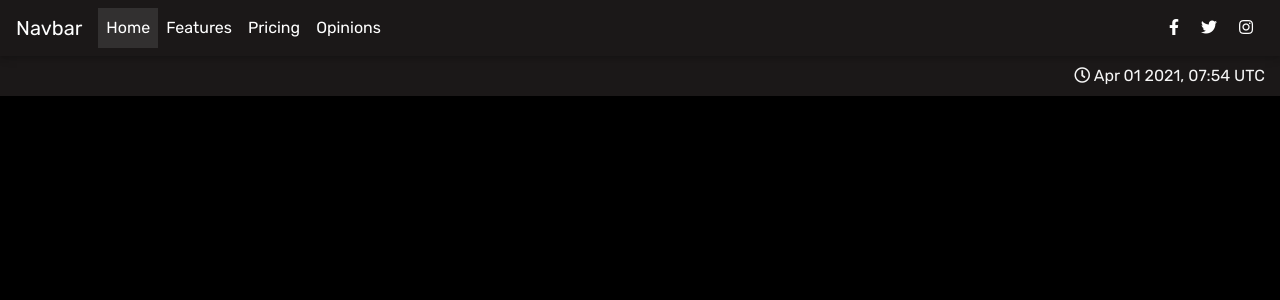
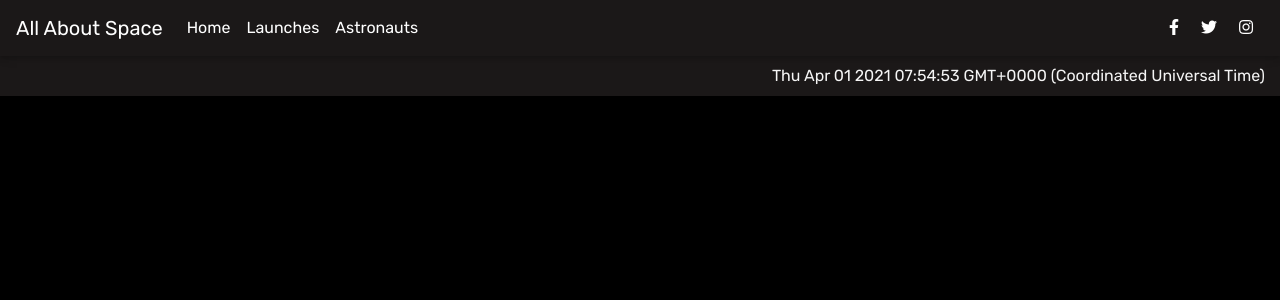
Before and after one commit to raghuworld-git/all-about-earth-space, a React (Create React App) app: page /astronauts/ in a window 1280 px wide. Shown: the top 300 px of the page. Built offline with nearby package versions, Linux system fonts and the light colour scheme.

Commit message:
Added few header navigation and loader

```diff
--- a/src/components/landingPage/index.jsx
+++ b/src/components/landingPage/index.jsx
@@ -7,6 +7,7 @@ import UpcomingLaunches from "./upcomingLaunches";
 
 import { getTopFiveUpcmomingLaunches } from '../../api/launchAPI';
 import { getFormattedTop5UpcomingList } from '../../utils/launchUtil';
+import Loader from "../status/Loader";
 
 
 const LandingPage = () => {
@@ -14,7 +15,7 @@ const LandingPage = () => {
   const { status, data } = useQuery('getTopFiveUpcmomingLaunches', getTopFiveUpcmomingLaunches);
 
   if (status === 'loading') {
-    return 'Loading...'
+    return <Loader />
   }
   if (status === 'error') {
     return 'An Error occured.. please try later'
--- a/src/components/landingPage/nextLaunch/index.jsx
+++ b/src/components/landingPage/nextLaunch/index.jsx
@@ -27,7 +27,7 @@ const Index = ({ launchInfo }) => {
       />
       <MDBMask
         className="d-flex flex-column align-items-center justify-content-center"
-        overlay="black-slight"
+        overlay="black-light"
       >
         <MDBTypography tag="h5" variant="h5-responsive">
           <MDBBadge color={statusFullColor}>{statusFull}</MDBBadge>
--- a/src/components/navigation/index.jsx
+++ b/src/components/navigation/index.jsx
@@ -22,22 +22,19 @@ const HeaderNav = () => {
       <header>
         <MDBNavbar className='headerDarkColor' dark expand="md">
           <MDBNavbarBrand href="/">
-            <strong>Navbar</strong>
+            <strong>All About Space</strong>
           </MDBNavbarBrand>
           <MDBNavbarToggler onClick={onClick} />
           <MDBCollapse isOpen={collapse} navbar>
             <MDBNavbarNav left>
-              <MDBNavItem active>
-                <MDBNavLink to="#">Home</MDBNavLink>
+              <MDBNavItem>
+                <MDBNavLink to="/">Home</MDBNavLink>
               </MDBNavItem>
               <MDBNavItem>
-                <MDBNavLink to="#">Features</MDBNavLink>
+                <MDBNavLink to="/launches/upcoming">Launches</MDBNavLink>
               </MDBNavItem>
               <MDBNavItem>
-                <MDBNavLink to="#">Pricing</MDBNavLink>
-              </MDBNavItem>
-              <MDBNavItem>
-                <MDBNavLink to="#">Opinions</MDBNavLink>
+                <MDBNavLink to="/astronauts/">Astronauts</MDBNavLink>
               </MDBNavItem>
             </MDBNavbarNav>
             <MDBNavbarNav right>
--- a/src/components/specialInfo/CurrentBrowserTime.jsx
+++ b/src/components/specialInfo/CurrentBrowserTime.jsx
@@ -1,18 +1,17 @@
 import React, { useEffect, useState } from "react";
-import { getCurrentBrowserTime } from "../../utils/dateUtil";
 
 const CurrentBrowserTime = () => {
   const interval = 1000;
-  const [currentTime, setCurrentTime] = useState(getCurrentBrowserTime());
+  const [currentTime, setCurrentTime] = useState(new Date());
 
   useEffect(() => {
     const timer = setTimeout(() => {
-      setCurrentTime(getCurrentBrowserTime());
+      setCurrentTime(new Date());
     }, interval);
     return () => clearTimeout(timer);
   });
 
-  return <> {currentTime.month} {currentTime.day} {currentTime.year}, {currentTime.hour}:{currentTime.minute} {Intl.DateTimeFormat('en-US', { timeZoneName: 'short' }).resolvedOptions().timeZone} </>;
+  return <> {currentTime.toString()}</>;
 };
 
 export default CurrentBrowserTime;
--- a/src/components/specialInfo/index.jsx
+++ b/src/components/specialInfo/index.jsx
@@ -1,4 +1,4 @@
-import { MDBCol, MDBContainer, MDBIcon, MDBRow } from "mdbreact";
+import { MDBCol, MDBContainer, MDBRow } from "mdbreact";
 import React from "react";
 import CurrentBrowserTime from "./CurrentBrowserTime";
 
@@ -10,7 +10,7 @@ const SpecialInfo = () => {
         <MDBRow className="headerDarkColor">
           <MDBCol>
             <section className="float-right my-2">
-              <MDBIcon far icon="clock" /> <CurrentBrowserTime />
+              <CurrentBrowserTime />
             </section>
           </MDBCol>
         </MDBRow>
--- /dev/null
+++ b/src/components/status/Loader.jsx
@@ -0,0 +1,18 @@
+import { MDBCol, MDBContainer, MDBRow } from 'mdbreact'
+import React from 'react'
+
+const Loader = () => {
+    return (
+        <MDBContainer className='mt-5'>
+            <MDBRow>
+                <MDBCol size='12' className='text-center'>
+                    <div className="spinner-border" role="status" >
+                        <span className="sr-only">Loading...</span>
+                    </div >
+                </MDBCol>
+            </MDBRow>
+        </MDBContainer>
+    )
+}
+
+export default Loader
```
